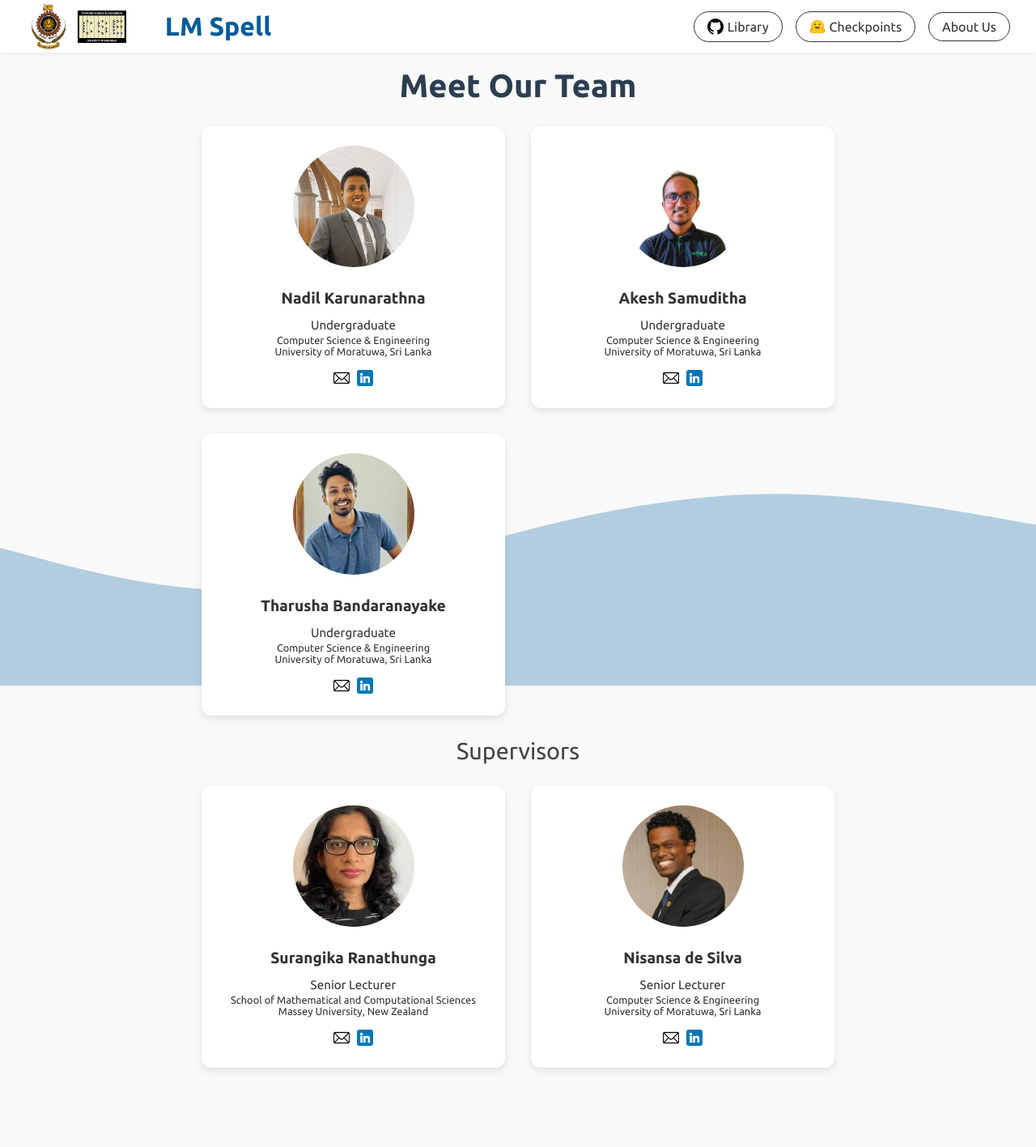
After one commit to Nadil-K/lm-spell-web-app, a PHP site: page /about.php in a window 1280 px wide. The commit adds this page. Shown: the whole page at 81% size. Run offline with PHP 8.4, Linux system fonts and the light colour scheme.

Commit message:
about us

```diff
--- /dev/null
+++ b/frontend/about.css
@@ -0,0 +1,111 @@
+:root {
+    --primary-blue: #005b97;
+    --secondary-blue: #6497b1;
+}
+
+* {
+    font-family: "Ubuntu", sans-serif;
+}
+
+body {
+    font-family: 'Segoe UI', Tahoma, Geneva, Verdana, sans-serif;
+    margin: 0;
+    padding: 0;
+    background-color: #f9f9f9;
+    color: #333;
+}
+
+.container {
+    width: calc(100% - 130px);
+    margin: 70px 65px;
+}
+
+.container h1 {
+    text-align: center;
+    padding-top: 0.8rem;
+    margin-bottom: 0;
+    font-size: 2.5rem;
+    color: #2c3e50;
+}
+
+
+.team-section {
+    display: grid;
+    grid-template-columns: repeat(auto-fit, minmax(250px, 375px));
+    gap: 2rem;
+    padding: 1.7rem;
+    max-width: 1200px;
+    margin: auto;
+    justify-content: center;
+}
+
+.person-card {
+    background: white;
+    border-radius: 12px;
+    box-shadow: 0 4px 10px rgba(0, 0, 0, 0.1);
+    padding: 1.5rem;
+    text-align: center;
+    transition: transform 0.2s;
+}
+
+.person-card:hover {
+    transform: translateY(-5px);
+}
+
+.person-card h3 {
+    padding-bottom: 0.5rem;
+}
+
+.avatar {
+    width: 150px;
+    height: 150px;
+    border-radius: 50%;
+    object-fit: cover;
+    margin-bottom: 1rem;
+}
+
+.person-card h3 {
+    margin: 0.5rem 0 0.3rem;
+    font-size: 1.2rem;
+}
+
+.person-card p {
+    margin: 0.2rem 0;
+    font-size: 0.95rem;
+}
+
+.links {
+    margin-top: 1rem;
+}
+
+.links a {
+    margin: 0 0.2rem;
+    color: #2980b9;
+    text-decoration: none;
+    font-size: 0.9rem;
+}
+
+.section-title {
+    text-align: center;
+    /* margin: 2rem 0 1rem; */
+    margin: 0;
+    font-size: 1.8rem;
+    color: #444;
+}
+
+@media (max-width: 600px) {
+    .person-card {
+        padding: 1rem;
+    }
+}
+
+.wave-background {
+    position: fixed;
+    left: 0;
+    right: 0;
+    bottom: -50px;
+    background-size: cover;
+    z-index: -100;
+    pointer-events: none;
+    width: 100vw;
+}
--- /dev/null
+++ b/frontend/about.php
@@ -0,0 +1,159 @@
+<!DOCTYPE html>
+<html lang="en">
+
+<head>
+    <meta charset="UTF-8" />
+    <meta name="viewport" content="width=device-width, initial-scale=1.0" />
+    <title>About Us</title>
+
+    <link rel="preconnect" href="https://fonts.googleapis.com">
+    <link rel="preconnect" href="https://fonts.gstatic.com" crossorigin>
+    <link href="https://fonts.googleapis.com/css2?family=Ubuntu:ital,wght@0,300;0,400;0,500;0,700;1,300;1,400;1,500;1,700&display=swap" rel="stylesheet">
+
+    <link rel="stylesheet" href="about.css">
+</head>
+
+<body>
+
+    <?php include 'components/Navbar.php'; ?>
+
+    <div class="container">
+
+        <h1>Meet Our Team</h1>
+
+        <div class="team-section">
+
+            <div class="person-card">
+
+                <img class="avatar" src="assets/avatars/nadil.jpg" alt="Nadil Karunarathna">
+
+                <h3>Nadil Karunarathna</h3>
+
+                <p>Undergraduate</p>
+
+                <p style="font-size: 0.8rem">
+                    Computer Science & Engineering <br/>
+                    University of Moratuwa, Sri Lanka <br/>
+                </p>
+
+                <div class="links">
+                    <a href="mailto:nadil.20@cse.mrt.ac.lk">
+                        <img src="assets/email.png" alt="Email" style="width: 20px; height: 20px;">
+                    </a>
+
+                    <a href="https://www.linkedin.com/in/nadilkarunarathna/" target="_blank">
+                        <img src="assets/linkedin.png" alt="LinkedIn" style="width: 20px; height: 20px;">
+                    </a>
+                </div>
+
+            </div>
+
+            <div class="person-card">
+
+                <img class="avatar"  src="assets/avatars/akesh.jpg" alt="Akesh Samuditha">
+
+                <h3>Akesh Samuditha</h3>
+
+                <p>Undergraduate</p>
+                <p style="font-size: 0.8rem">
+                    Computer Science & Engineering <br/>
+                    University of Moratuwa, Sri Lanka <br/>
+                </p>
+
+                <div class="links">
+                    <a href="mailto:akesh.20@cse.mrt.ac.lk">
+                        <img src="assets/email.png" alt="Email" style="width: 20px; height: 20px;">
+                    </a>
+
+                    <a href="https://www.linkedin.com/in/akesh-samuditha" target="_blank">
+                        <img src="assets/linkedin.png" alt="LinkedIn" style="width: 20px; height: 20px;">
+                    </a>
+                </div>
+
+            </div>
+
+            <div class="person-card">
+
+                <img class="avatar"  src="assets/avatars/tharusha.jpg" alt="Tharusha Bandaranayake">
+
+                <h3>Tharusha Bandaranayake</h3>
+
+                <p>Undergraduate</p>
+                <p style="font-size: 0.8rem">
+                    Computer Science & Engineering <br/>
+                    University of Moratuwa, Sri Lanka <br/>
+                </p>
+
+                <div class="links">
+                    <a href="mailto:tharusha.20@cse.mrt.ac.lk">
+                        <img src="assets/email.png" alt="Email" style="width: 20px; height: 20px;">
+                    </a>
+
+                    <a href="https://www.linkedin.com/in/tharusha-bandaranayake" target="_blank">
+                        <img src="assets/linkedin.png" alt="LinkedIn" style="width: 20px; height: 20px;">
+                    </a>
+                </div>
+
+            </div>
+        </div>
+
+        <div class="section-title">Supervisors</div>
+
+        <div class="team-section">
+
+            <div class="person-card">
+
+                <img class="avatar"  src="assets/avatars/surangika.png" alt="Surangika Ranathunga">
+
+                <h3>Surangika Ranathunga</h3>
+
+                <p>Senior Lecturer</p>
+                <p style="font-size: 0.8rem">
+                    School of Mathematical and Computational Sciences <br/>
+                    Massey University, New Zealand <br/>
+                </p>
+
+                <div class="links">
+                    <a href="mailto:s.ranathunga@massey.ac.nz">
+                        <img src="assets/email.png" alt="Email" style="width: 20px; height: 20px;">
+                    </a>
+
+                    <a href="https://www.linkedin.com/in/surangika-ranathunga-8b723817/" target="_blank">
+                        <img src="assets/linkedin.png" alt="LinkedIn" style="width: 20px; height: 20px;">
+                    </a>
+                </div>
+
+            </div>
+
+            <div class="person-card">
+
+                <img class="avatar"  src="assets/avatars/nisansa.png" alt="Nisansa de Silva">
+
+                <h3>Nisansa de Silva</h3>
+
+                <p>Senior Lecturer</p>
+                <p style="font-size: 0.8rem">
+                    Computer Science & Engineering <br/>
+                    University of Moratuwa, Sri Lanka <br/>
+                </p>
+
+                <div class="links">
+                    <a href="mailto:nisansadds@cse.mrt.ac.lk">
+                        <img src="assets/email.png" alt="Email" style="width: 20px; height: 20px;">
+                    </a>
+
+                    <a href="https://www.linkedin.com/in/nisansadds" target="_blank">
+                        <img src="assets/linkedin.png" alt="LinkedIn" style="width: 20px; height: 20px;">
+                    </a>
+            </div>
+
+        </div>
+
+        <div class="wave-background">
+            <svg xmlns="http://www.w3.org/2000/svg" viewBox="0 0 1440 320"><path fill="#b3cde0" fill-opacity="1" d="M0,128L60,144C120,160,240,192,360,186.7C480,181,600,139,720,106.7C840,75,960,53,1080,53.3C1200,53,1320,75,1380,85.3L1440,96L1440,320L1380,320C1320,320,1200,320,1080,320C960,320,840,320,720,320C600,320,480,320,360,320C240,320,120,320,60,320L0,320Z"></path></svg>
+        </div>
+    </div>
+
+</body>
+
+</html>
--- a/frontend/components/Navbar.css
+++ b/frontend/components/Navbar.css
@@ -56,6 +56,12 @@
     color: var(--primary-blue);
 }
 
+.title-link {
+    text-decoration: none;
+    color: inherit;
+    font: inherit;
+  }
+
 .navbar-right {
     display: flex;
     align-items: center;
--- a/frontend/components/Navbar.php
+++ b/frontend/components/Navbar.php
@@ -8,7 +8,9 @@
         <div class="navbar-logo">
             <img src="assets/cse.webp" alt="Logo" id="cse-logo">
         </div>
-        <span class="navbar-title">LM Spell</span>
+        <span class="navbar-title">
+            <a href="/" class="title-link">LM Spell</a>
+        </span>
     </div>
     <div class="navbar-right">
         <a href="https://github.com/Nadil-K/lm-spell" class="navbar-link" target="_blank">
```
Also changed, not shown: frontend/assets/avatars/akesh.jpg (added), frontend/assets/avatars/nadil.jpg (added), frontend/assets/avatars/nisansa.png (added), frontend/assets/avatars/surangika.png (added), frontend/assets/avatars/tharusha.jpg (added), frontend/assets/email.png (added), frontend/assets/linkedin.png (added), frontend/image.png (added).
